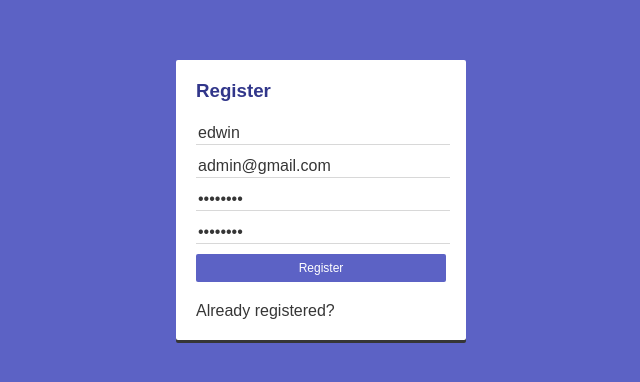
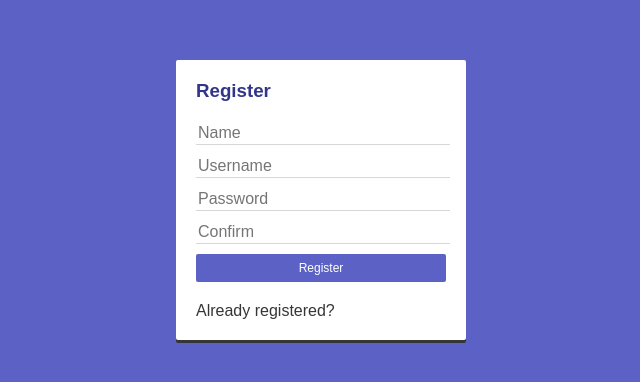
Before and after one commit to Berrones-Edwin/journal-app-react, a React (Create React App) app: page /auth/register in a window 1280 px wide. Shown: the part 200-582 px from the top of the page, without its empty margins (319-959 px from the left). Built offline with nearby package versions, Linux system fonts and the light colour scheme; no server answers.

Commit message:
delete credentials in component Register

```diff
--- a/src/components/auth/RegisterScreen.tsx
+++ b/src/components/auth/RegisterScreen.tsx
@@ -11,19 +11,19 @@ const RegisterScreen = () => {
     const { msg } = useSelector((state: any) => state.ui);
 
     const [values, handleInputChange] = useForm({
-        name: "edwin",
-        email: "admin@gmail.com",
-        password: "password",
-        password2: "password",
+        name: "",
+        email: "",
+        password: "",
+        password2: "",
     });
     const { name, email, password, password2 } = values;
 
     const handleSubmit = (e: React.FormEvent) => {
         e.preventDefault();
-        console.log('handle submit');
+        console.log("handle submit");
 
-        if (isFormValid()){
-            console.log('register user');
+        if (isFormValid()) {
+            console.log("register user");
 
             dispatch(startRegisterWithEmailPasswordName(name, email, password));
         }
```
